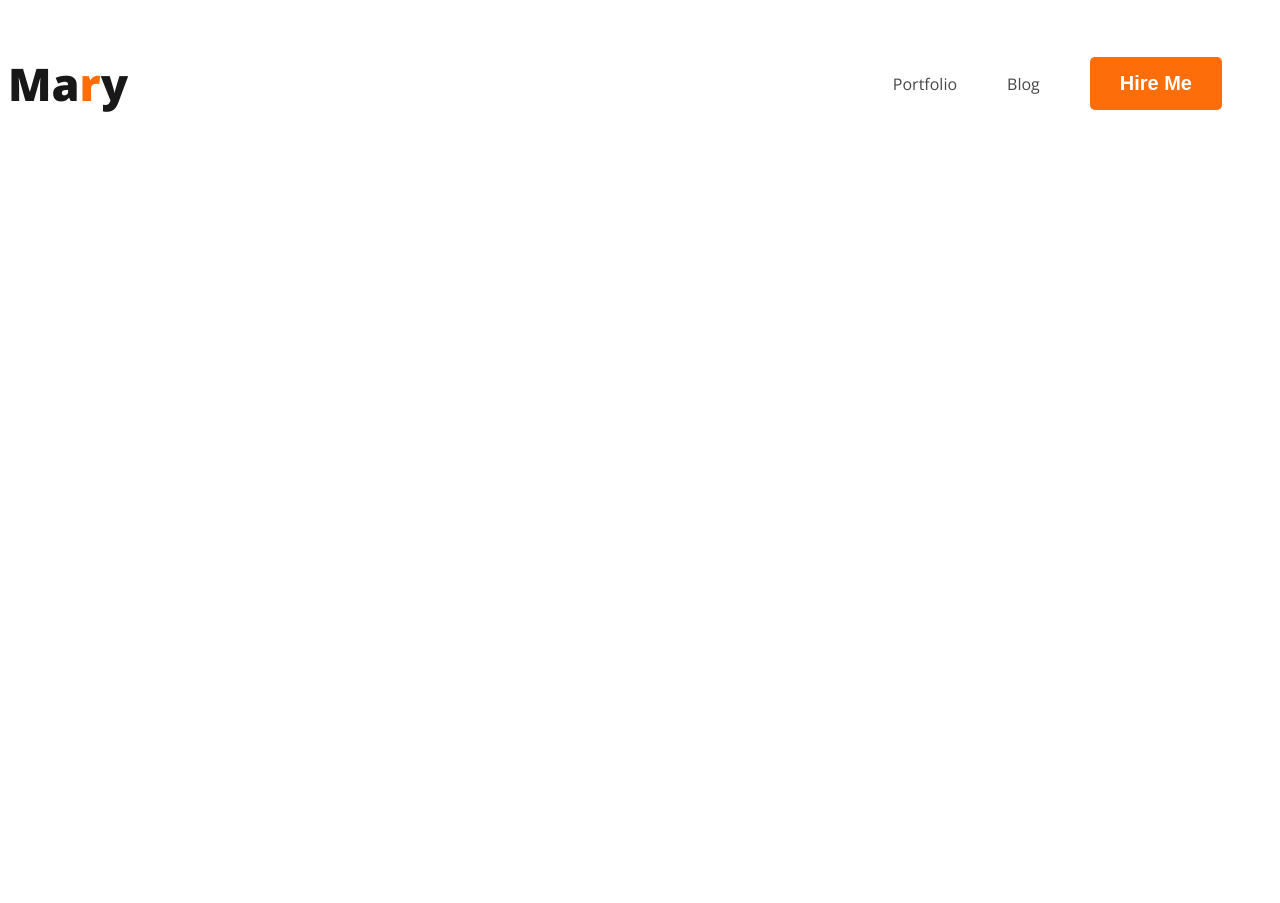
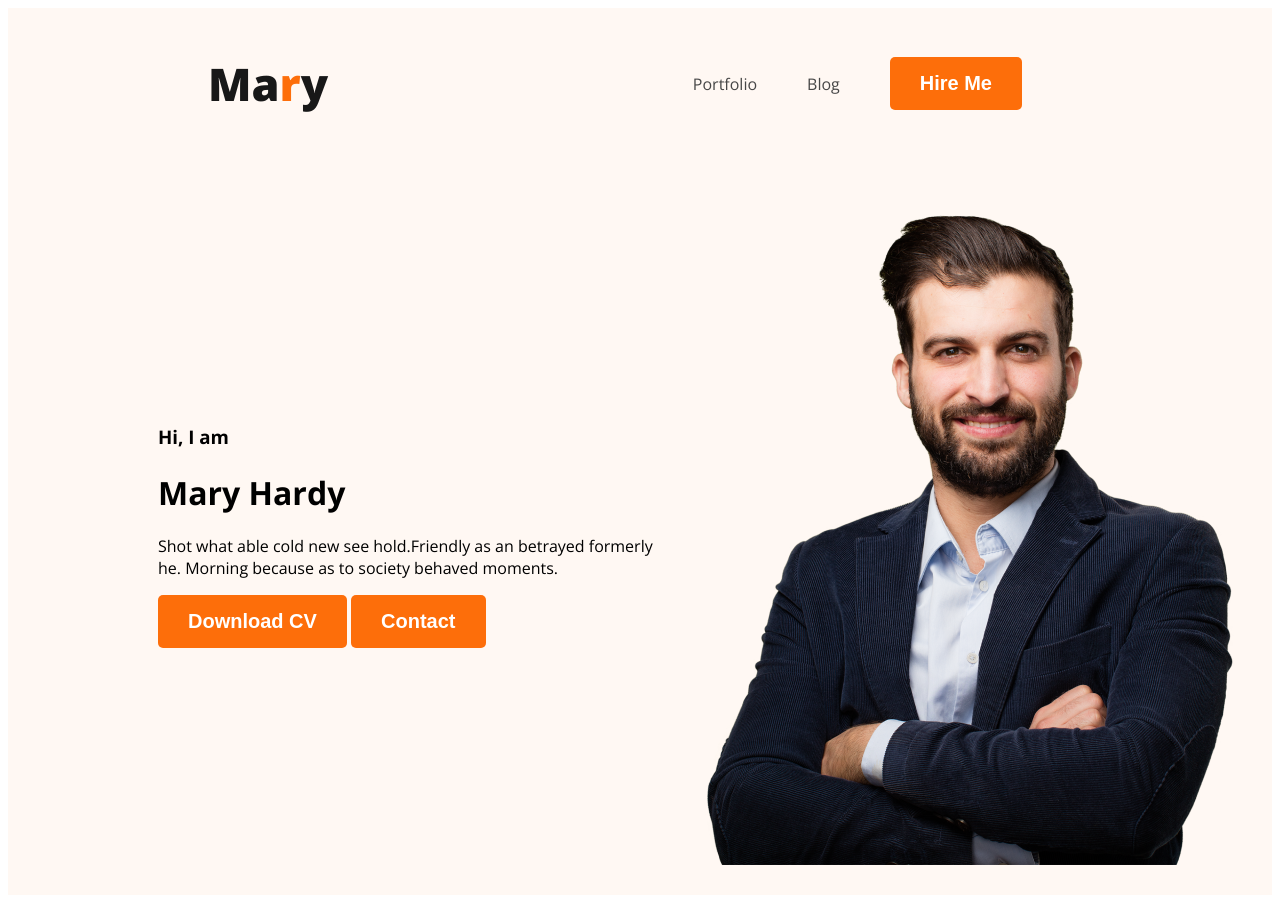
Before and after one commit to Edward0037/Al-Amin-portfolio, a plain HTML site: page index.html in a window 1280 px wide. Before the commit the page ends 800 px from the top, so only its background shows below. Drawn offline with nearby package versions, Linux system fonts and the light colour scheme.

Commit message:
added banner section

```diff
--- a/index.html
+++ b/index.html
@@ -13,7 +13,7 @@
 
 <body>
 
-    <header>
+    <header class="header">
         <nav>
             <h3 class="nav-title">Ma<span class="text-primary">r</span>y</h3>
             <ul>
@@ -22,6 +22,17 @@
                 <li><button class="btn-primary">Hire Me</button></li>
             </ul>
         </nav>
+
+        <div class="banner">
+            <div>
+                <h3 class="banner-hi">Hi, I  am</h3>
+                <h1 class="banner-title">Mary Hardy</h1>
+                <p>Shot what able cold new see hold.Friendly as an betrayed formerly he. Morning because as to society behaved moments.</p>
+                <button class="btn-primary">Download CV</button>
+                <button class="btn-primary">Contact</button>
+            </div>
+            <img src="images/hardy.png" alt="">
+        </div>
 
 
     </header>
--- a/styles/portfolio.css
+++ b/styles/portfolio.css
@@ -22,6 +22,7 @@ nav {
     display: flex;
     justify-content: space-between;
     align-items: center;
+    margin: 0 200px;
 }
 
 .nav-title {
@@ -45,3 +46,17 @@ nav a {
     text-decoration: none;
     color: #474747;
 }
+
+/* header style section */
+
+.header {
+    background-color: #FFF8F3;
+}
+.banner{
+    padding: 30px 30px 30px 150px;
+    display: flex;
+    align-items: center;
+}
+.banner.profile-picture{
+    width: 500px;
+}
```
